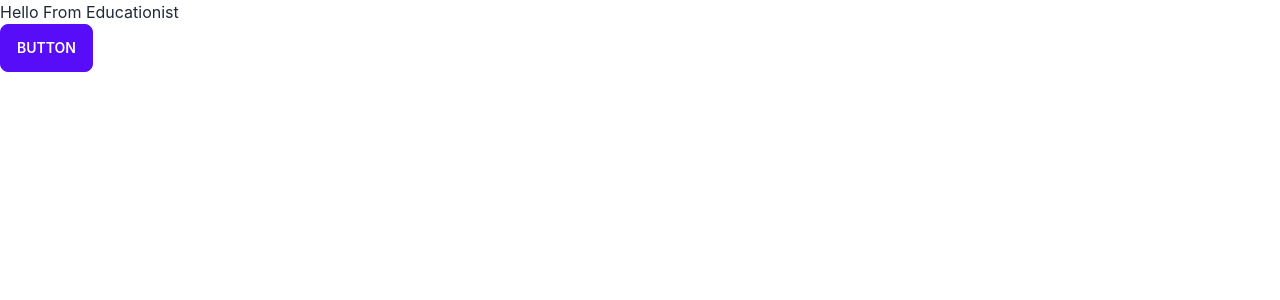
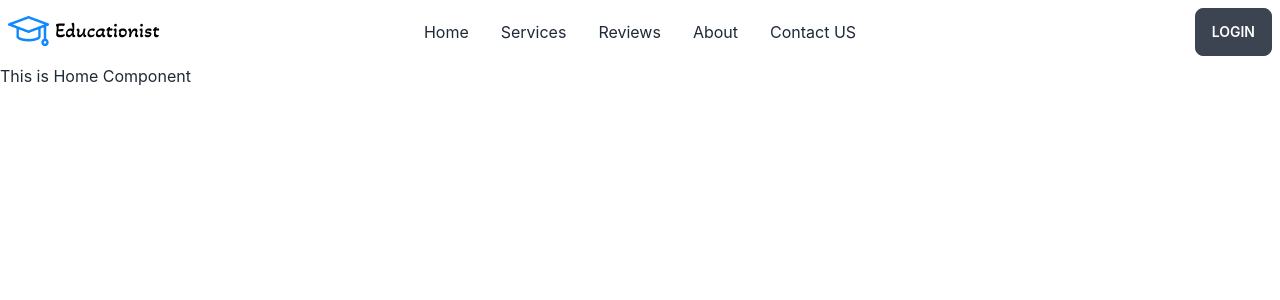
Before and after one commit to SuraiyaAkterTrishna/educationist, a React (Create React App) app: page / in a window 1280 px wide. Shown: the top 300 px of the page. Built offline with nearby package versions, Linux system fonts and the light colour scheme.

Commit message:
navbar done

```diff
--- a/src/App.js
+++ b/src/App.js
@@ -1,11 +1,18 @@
 import './App.css';
+import { Routes, Route, Link } from "react-router-dom";
+import Home from './Pages/Home/Home';
+import About from './Pages/About/About';
+import Navbar from './Pages/Shared/Navbar';
 
 
 function App() {
   return (
     <div>
-      <h1>Hello From Educationist</h1>
-      <button class="btn btn-primary">Button</button>
+      <Navbar></Navbar>
+      <Routes>
+        <Route path="/" element={<Home />} />
+        <Route path="/about" element={<About />} />
+      </Routes>
     </div>
   );
 }
--- /dev/null
+++ b/src/Pages/About/About.js
@@ -0,0 +1,11 @@
+import React from 'react';
+
+const About = () => {
+    return (
+        <div>
+            <h1>This is our About component</h1>
+        </div>
+    );
+};
+
+export default About;
--- a/src/Pages/Home/Home.js
+++ b/src/Pages/Home/Home.js
@@ -0,0 +1,12 @@
+import React from 'react';
+import Navbar from '../Shared/Navbar';
+
+const Home = () => {
+    return (
+        <div>
+            <h1>This is Home Component</h1>
+        </div>
+    );
+};
+
+export default Home;
--- a/src/Pages/Shared/Navbar.js
+++ b/src/Pages/Shared/Navbar.js
@@ -0,0 +1,42 @@
+import React from 'react';
+import {Link} from 'react-router-dom';
+import logo from '../../assets/icons/logo.png';
+
+const Navbar = () => {
+    const menuItems = <>
+        <li><Link to="/">Home</Link></li>
+        <li><Link to="/services">Services</Link></li>
+        <li><Link to="/reviews">Reviews</Link></li>
+        <li><Link to="/about">About</Link></li>
+        <li><Link to="/contact">Contact US</Link></li>
+    </>
+    return (
+        <div class="navbar bg-base-100">
+            <div class="navbar-start">
+                <div class="dropdown">
+                    <label tabindex="0" class="btn btn-ghost lg:hidden">
+                        <svg xmlns="http://www.w3.org/2000/svg" class="h-5 w-5" fill="none" viewBox="0 0 24 24" stroke="currentColor"><path stroke-linecap="round" stroke-linejoin="round" stroke-width="2" d="M4 6h16M4 12h8m-8 6h16" /></svg>
+                    </label>
+                    <ul tabindex="0" class="menu menu-compact dropdown-content mt-3 p-2 shadow bg-base-100 rounded-box w-52">
+                        {menuItems}
+                    </ul>
+                </div>
+                <a class=" normal-case text-xl">
+                    <img src={logo} alt="" />
+                </a>
+            </div>
+            <div class="navbar-center hidden lg:flex">
+                <ul class="menu menu-horizontal p-0">
+                    {menuItems}
+                </ul>
+            </div>
+            <div class="navbar-end">
+                <a class="btn">
+                <Link to="/login">Login</Link>
+                </a>
+            </div>
+        </div>
+    );
+};
+
+export default Navbar;
```
Also changed, not shown: src/assets/icons/logo.png (added).
